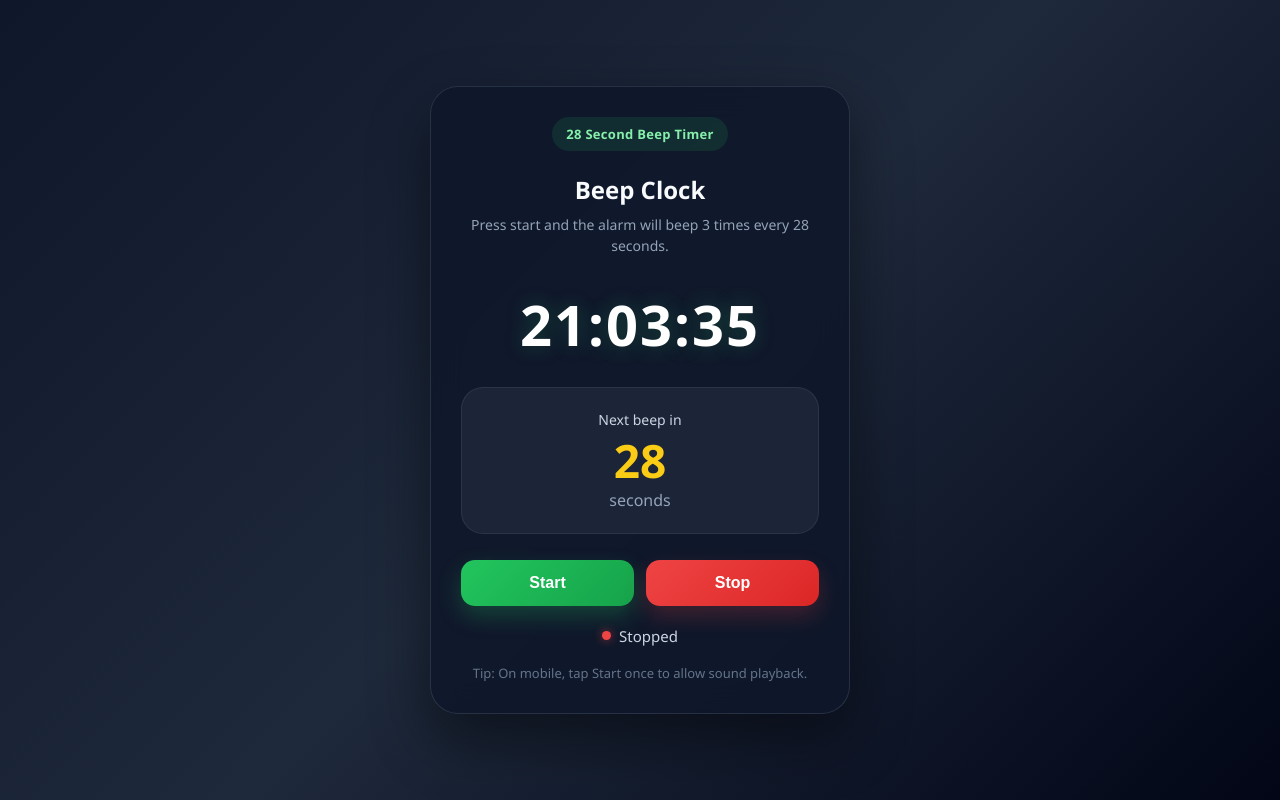
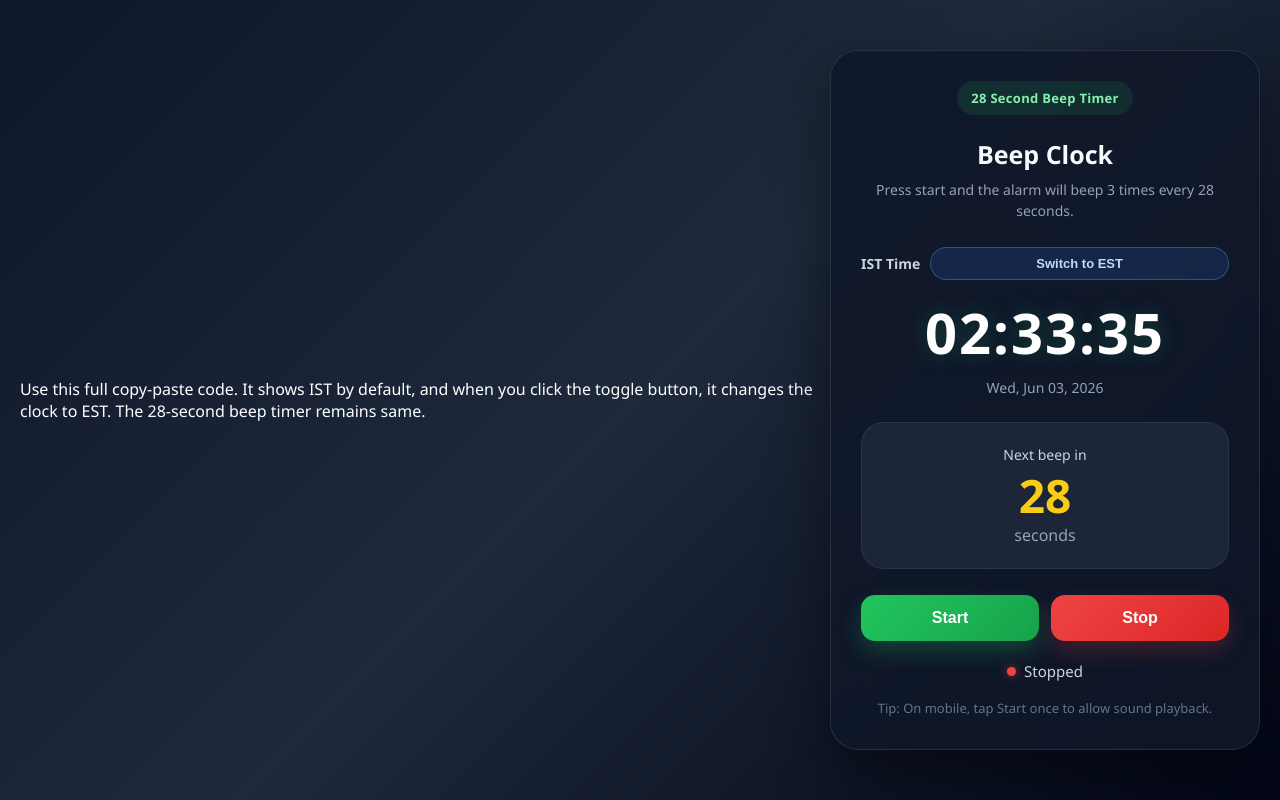
Before and after one commit to anupam101999/Notification, a plain HTML site: page index.html in a window 1280 px wide. Drawn offline with Linux system fonts and the light colour scheme.

Commit message:
Update index.html

```diff
--- a/index.html
+++ b/index.html
@@ -1,3 +1,5 @@
+Use this full copy-paste code. It shows IST by default, and when you click the toggle button, it changes the clock to EST. The 28-second beep timer remains same.
+
 <!DOCTYPE html>
 <html lang="en">
 <head>
@@ -24,11 +26,11 @@
 
     .app {
       width: 100%;
-      max-width: 420px;
+      max-width: 430px;
     }
 
     .card {
-      background: rgba(15, 23, 42, 0.85);
+      background: rgba(15, 23, 42, 0.88);
       border: 1px solid rgba(148, 163, 184, 0.18);
       border-radius: 28px;
       padding: 30px;
@@ -50,8 +52,8 @@
     }
 
     .title {
-      font-size: 24px;
-      font-weight: 700;
+      font-size: 25px;
+      font-weight: 800;
       margin-bottom: 8px;
       color: #f8fafc;
     }
@@ -59,8 +61,39 @@
     .subtitle {
       font-size: 14px;
       color: #94a3b8;
-      margin-bottom: 30px;
+      margin-bottom: 26px;
       line-height: 1.5;
+    }
+
+    .timezone-row {
+      display: flex;
+      justify-content: center;
+      align-items: center;
+      gap: 10px;
+      margin-bottom: 14px;
+    }
+
+    .timezone-label {
+      font-size: 14px;
+      color: #cbd5e1;
+      font-weight: 600;
+    }
+
+    .toggle-btn {
+      padding: 8px 14px;
+      border-radius: 999px;
+      background: rgba(59, 130, 246, 0.15);
+      border: 1px solid rgba(96, 165, 250, 0.35);
+      color: #bfdbfe;
+      font-size: 13px;
+      font-weight: 700;
+      cursor: pointer;
+      transition: 0.2s ease;
+    }
+
+    .toggle-btn:hover {
+      background: rgba(59, 130, 246, 0.25);
+      transform: translateY(-1px);
     }
 
     .time {
@@ -68,8 +101,14 @@
       font-weight: 800;
       color: #ffffff;
       letter-spacing: 2px;
+      margin-bottom: 8px;
+      text-shadow: 0 0 20px rgba(34, 197, 94, 0.25);
+    }
+
+    .date-text {
+      font-size: 14px;
+      color: #94a3b8;
       margin-bottom: 25px;
-      text-shadow: 0 0 20px rgba(34, 197, 94, 0.25);
     }
 
     .timer-box {
@@ -175,7 +214,7 @@
       }
 
       .time {
-        font-size: 46px;
+        font-size: 45px;
       }
 
       .remaining {
@@ -202,7 +241,15 @@
         Press start and the alarm will beep 3 times every 28 seconds.
       </div>
 
+      <div class="timezone-row">
+        <span class="timezone-label" id="timezoneLabel">IST Time</span>
+        <button class="toggle-btn" onclick="toggleTimezone()" id="toggleBtn">
+          Switch to EST
+        </button>
+      </div>
+
       <div class="time" id="clock">00:00:00</div>
+      <div class="date-text" id="dateText">Loading date...</div>
 
       <div class="timer-box">
         <div class="timer-label">Next beep in</div>
@@ -231,24 +278,64 @@
 
   <script>
     const clockEl = document.getElementById("clock");
+    const dateTextEl = document.getElementById("dateText");
     const remainingEl = document.getElementById("remaining");
     const statusEl = document.getElementById("status");
     const statusDot = document.getElementById("statusDot");
+    const timezoneLabel = document.getElementById("timezoneLabel");
+    const toggleBtn = document.getElementById("toggleBtn");
 
     let running = false;
     let interval = null;
     let nextBeep = null;
 
+    let currentTimezone = "IST";
+
+    const timezones = {
+      IST: {
+        label: "IST Time",
+        buttonText: "Switch to EST",
+        zone: "Asia/Kolkata"
+      },
+      EST: {
+        label: "EST Time",
+        buttonText: "Switch to IST",
+        zone: "America/New_York"
+      }
+    };
+
     const audioCtx = new (window.AudioContext || window.webkitAudioContext)();
 
     function updateClock() {
+      const selected = timezones[currentTimezone];
+
       const now = new Date();
 
-      const h = String(now.getHours()).padStart(2, "0");
-      const m = String(now.getMinutes()).padStart(2, "0");
-      const s = String(now.getSeconds()).padStart(2, "0");
+      const time = new Intl.DateTimeFormat("en-US", {
+        timeZone: selected.zone,
+        hour: "2-digit",
+        minute: "2-digit",
+        second: "2-digit",
+        hour12: false
+      }).format(now);
 
-      clockEl.innerText = `${h}:${m}:${s}`;
+      const date = new Intl.DateTimeFormat("en-US", {
+        timeZone: selected.zone,
+        weekday: "short",
+        day: "2-digit",
+        month: "short",
+        year: "numeric"
+      }).format(now);
+
+      clockEl.innerText = time;
+      dateTextEl.innerText = date;
+      timezoneLabel.innerText = selected.label;
+      toggleBtn.innerText = selected.buttonText;
+    }
+
+    function toggleTimezone() {
+      currentTimezone = currentTimezone === "IST" ? "EST" : "IST";
+      updateClock();
     }
 
     setInterval(updateClock, 1000);
```
